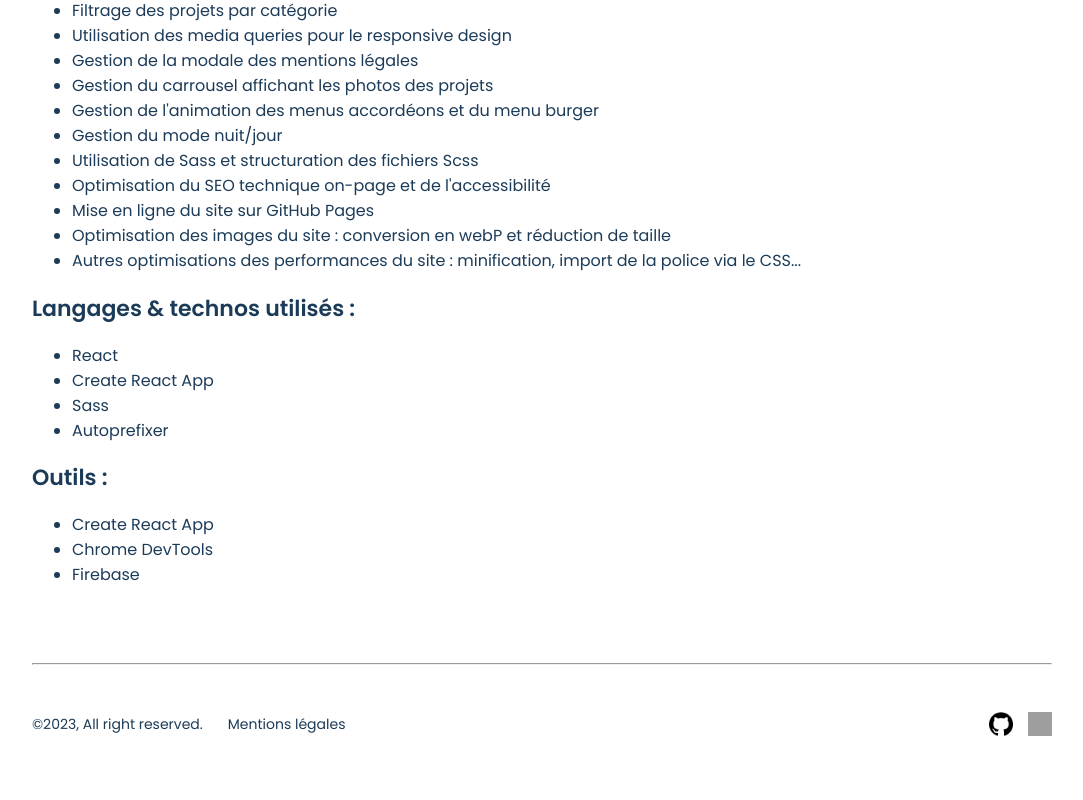
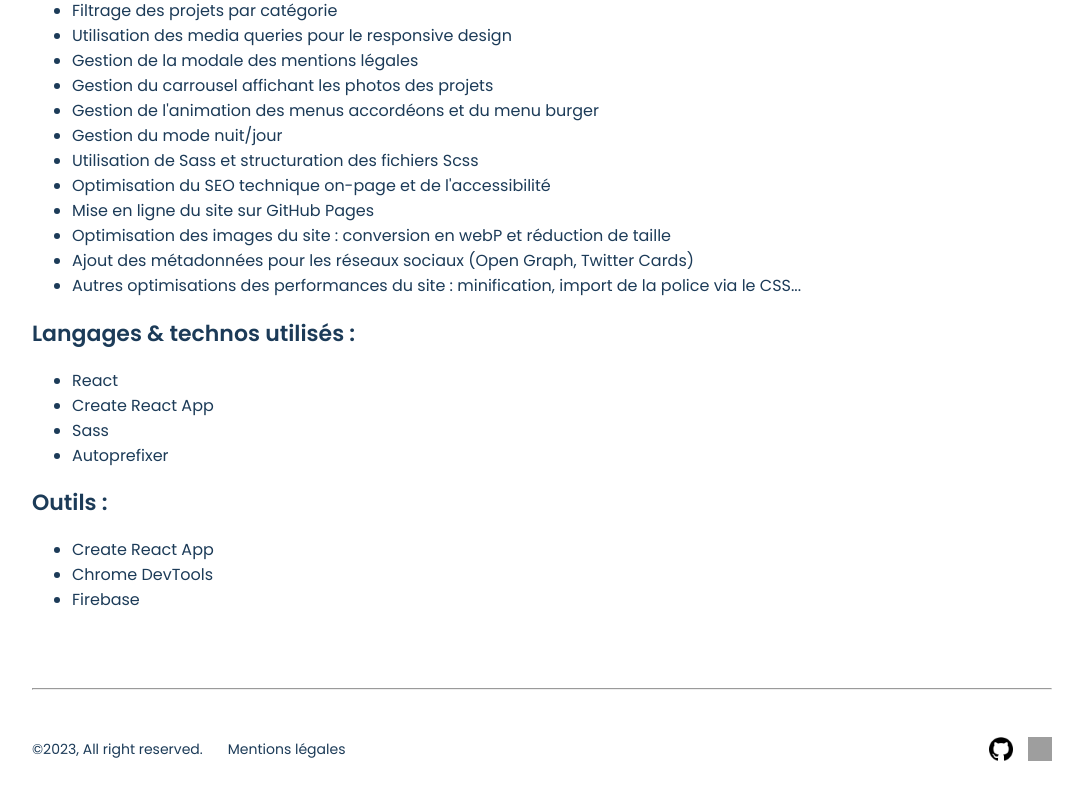
Before and after one commit to BeverlyLaurans/Portfolio, a React (Create React App) app: page /projets/2355815 in a window 1280 px wide. Shown: the part 1179-1979 px from the top of the page, without its empty margins (98-1181 px from the left). Built offline with nearby package versions, Linux system fonts and the light colour scheme; grey boxes are pictures that could not be loaded.

Commit message:
Ajout tâche portfolio

```diff
--- a/src/datas/projects.js
+++ b/src/datas/projects.js
@@ -46,7 +46,7 @@ export const projectsDatas = [
 			"Optimisation du SEO technique on-page et de l'accessibilité",
 			"Mise en ligne du site sur GitHub Pages",
 			"Optimisation des images du site : conversion en webP et réduction de taille",
-			// "Ajout des métadonnées pour les réseaux sociaux (Open Graph, Twitter Cards)",
+			"Ajout des métadonnées pour les réseaux sociaux (Open Graph, Twitter Cards)",
 			"Autres optimisations des performances du site : minification, import de la police via le CSS..."
 		]
 	},
```
